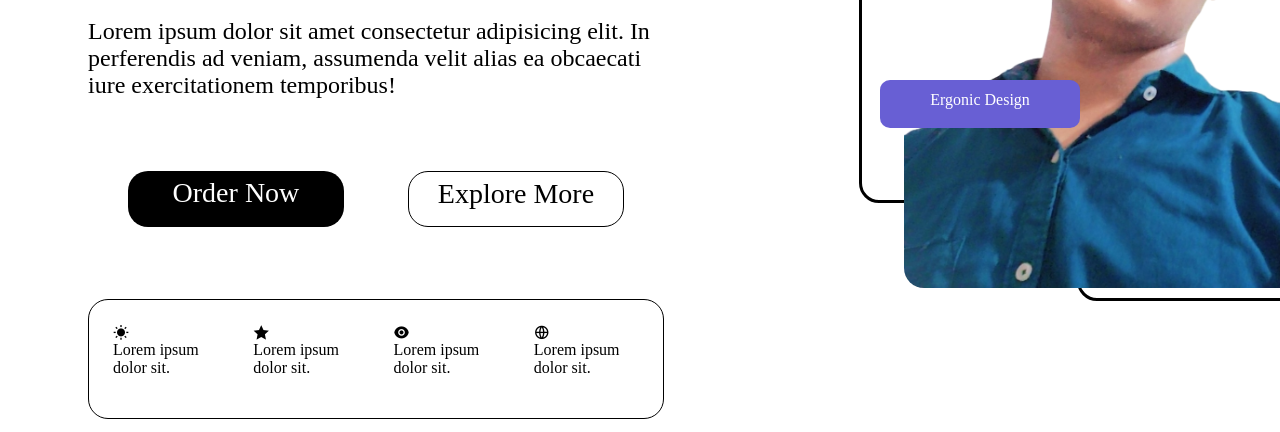
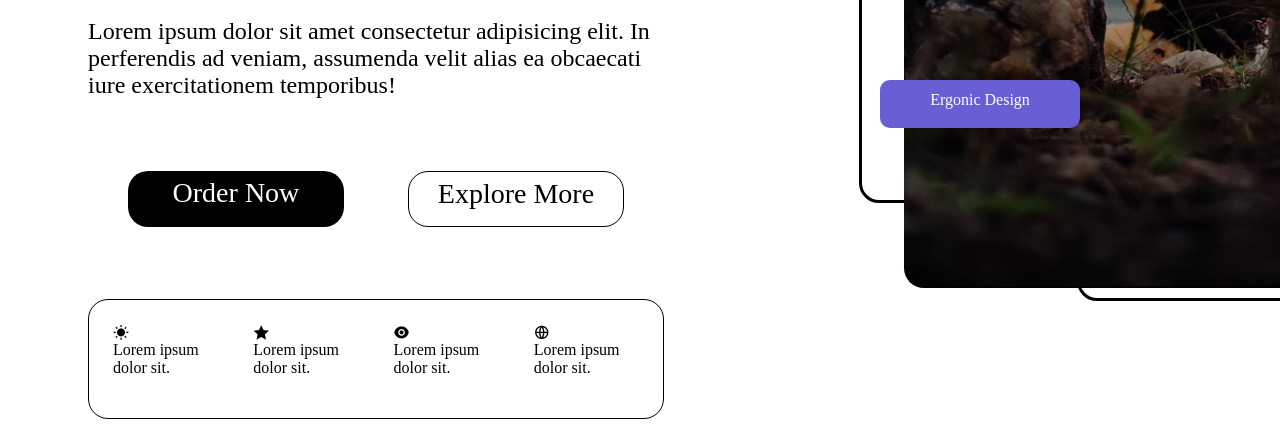
Before and after one commit to ArpitTechie/landing_page6, a plain HTML site: page index.html in a window 1280 px wide. Shown: the part 424-856 px from the top of the page. Drawn offline with nearby package versions, Linux system fonts and the light colour scheme; some icons are missing.

Commit message:
Update index.html

```diff
--- a/index.html
+++ b/index.html
@@ -56,7 +56,7 @@
 
         <div id="col2">
             <div id="image">
-                <img src="arpit.png" alt="">
+                <img src="p2.png" alt="">
 
             </div>
             <div id="starbox">
```
